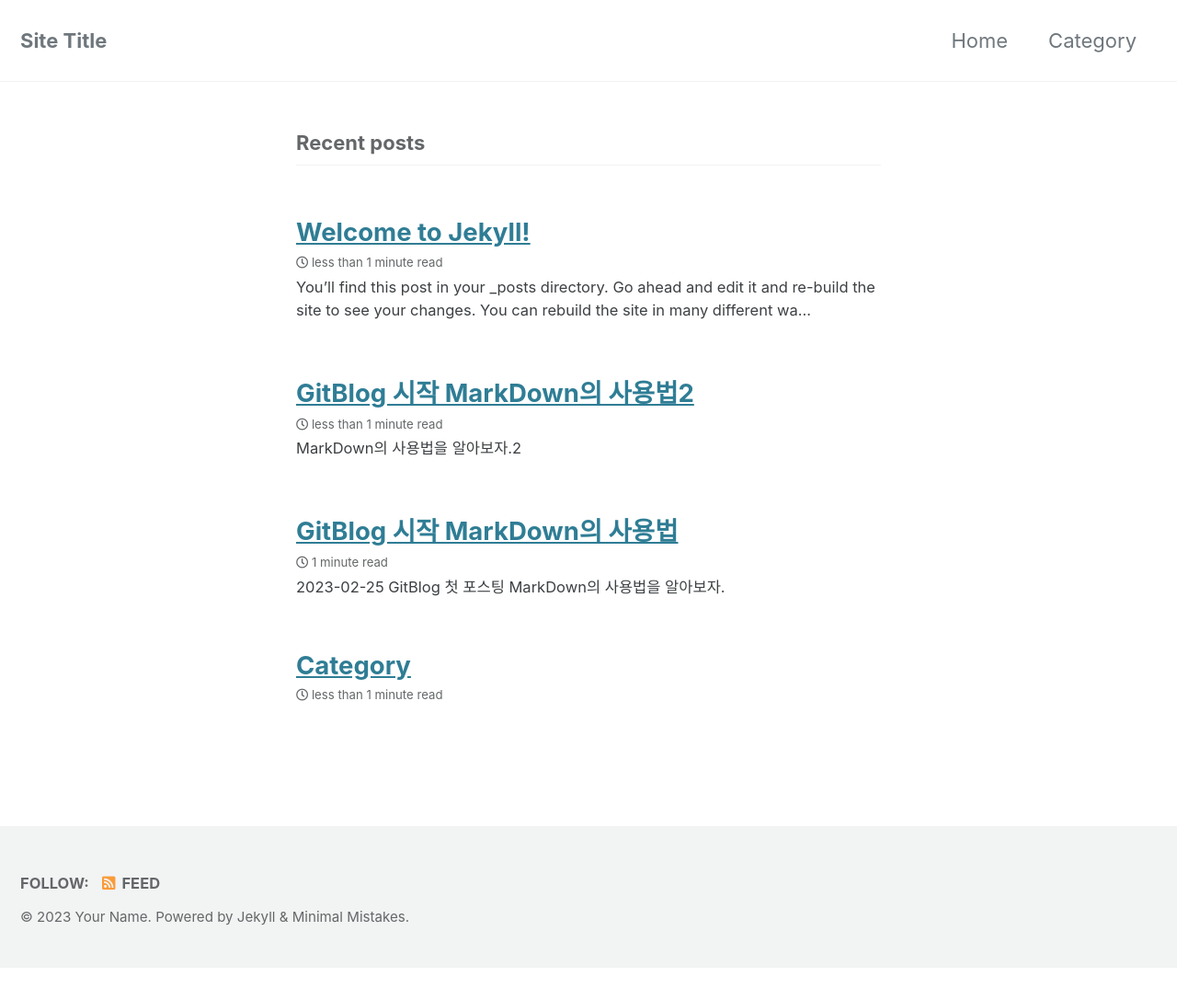
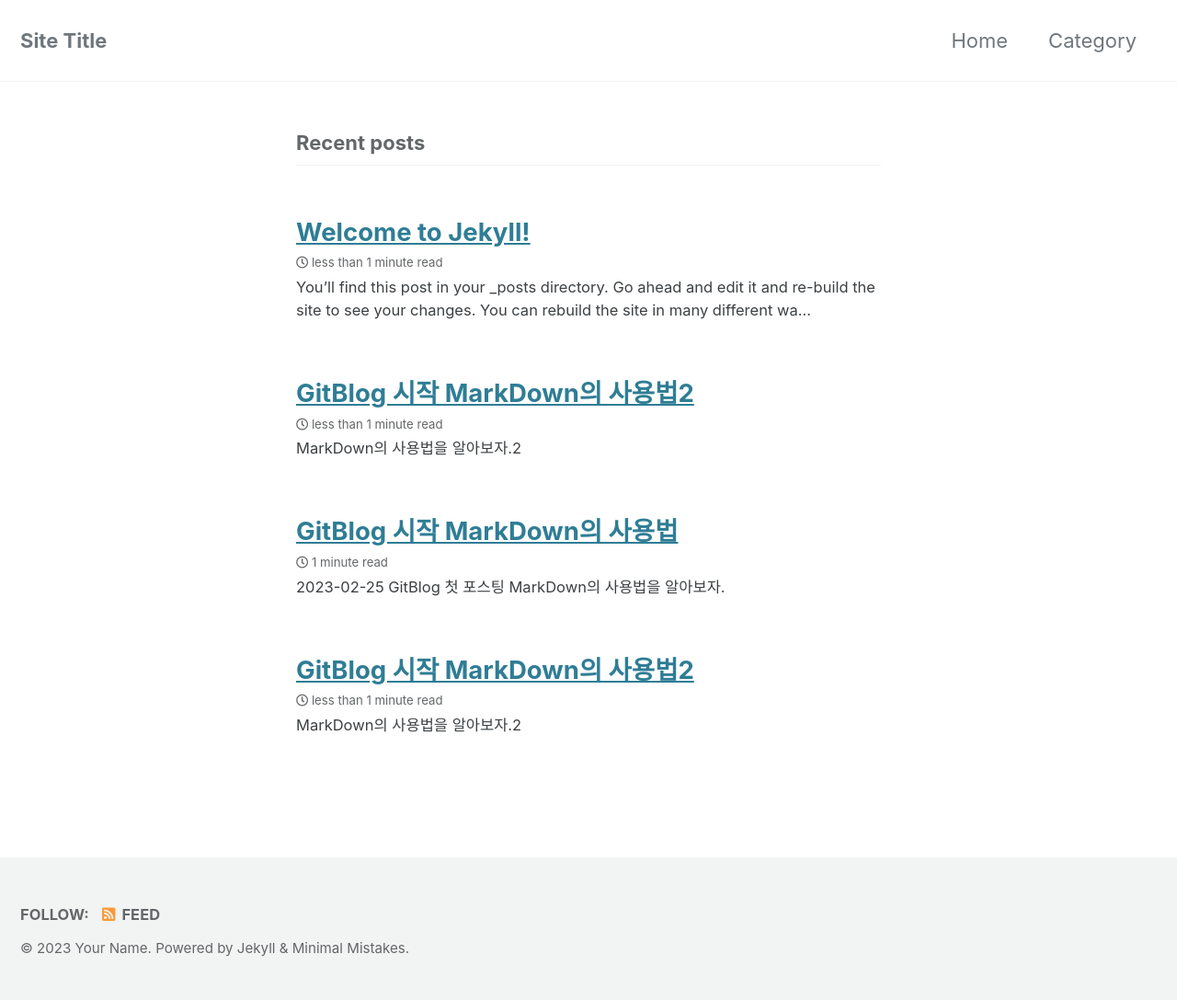
Before and after one commit to levell1/ioremove, a Jekyll site: the page built from index.markdown, in a window 1280 px wide. Shown: the whole page at 92% size. Built offline with Jekyll 4.4.1, drawn with Linux system fonts in a browser that asks for light colours; cached includes are drawn as plain includes; the list of posts is cut into pages by our own code; before the commit the page ends 1052 px from its top, so only the background shows below that.

Commit message:
2023-02-26 Update
markdown사용법

````diff
--- a/_includes/head.html
+++ b/_includes/head.html
@@ -3,7 +3,7 @@
 {% include seo.html %}
 
 {% unless site.atom_feed.hide %}
-  <link href="{% if site.atom_feed.path %}{{ site.atom_feed.path }}{% else %}{{ '/feed.xml' | relative_url }}{% endif %}" type="application/atom+xml" rel="alternate" title="{{ 1site.title }} Feed">
+  <link href="{% if site.atom_feed.path %}{{ site.atom_feed.path }}{% else %}{{ '/feed.xml' | relative_url }}{% endif %}" type="application/atom+xml" rel="alternate" title="{{ site.title }} Feed">
 {% endunless %}
 
 <!-- https://t.co/dKP3o1e -->
--- a/_posts/2023-02-25-Category.md
+++ b/_posts/2023-02-25-Category.md
@@ -0,0 +1,17 @@
+---
+title:  "GitBlog 시작 MarkDown의 사용법2"
+excerpt: "MarkDown의 사용법을 알아보자.2 "
+
+categories:
+  - Blog
+tags:
+  - [Blog, Github, Git, MarkDown]
+
+toc: true
+toc_sticky: true
+
+date: 2023-02-25
+last_modified_at: 2023-02-25
+---
+
+# MarkDwon 사용법 2
--- a/_posts/2023-02-25-First.md
+++ b/_posts/2023-02-25-First.md
@@ -191,6 +191,9 @@ System.out.println("Learn Unity");
 ***
 ---
 
+<br><br>
+* * *
+
 #   7. 텍스트 효과
 강조, 밑줄, 글색,
 ```
@@ -211,7 +214,63 @@ System.out.println("Learn Unity");
 <span style="color:skyblue">하늘색 글씨입니다.</span>
 <span style="color:skyblue">~~***<u>텍스트</u>***~~</span>
 
-#   8. 링크
+<br><br>
+* * *
+
+#   8.  테이블
+*   |와 -(3개이상)의 조합으로 테이블을 만들 수 있다.
+*   정렬
+    *   왼쪽 정렬 |:---|
+    *   오른쪽 정렬 |---:|
+    *   가운데 정렬 |:---:|
+
+```
+|**공부**|중요도|순위|
+|:---:|---:|---|
+|C#|⭐⭐⭐⭐⭐|1|
+|UnReal|⭐⭐⭐⭐|3|
+|Unity|⭐⭐⭐⭐⭐|2|
+```
+|**공부**|중요도|순위|
+|:---:|---:|---|
+|C#|⭐⭐⭐⭐⭐|1|
+|UnReal|⭐⭐⭐⭐|3|
+|Unity|⭐⭐⭐⭐⭐|2|
+
+<br><br>
+* * *
+
+#   9.내용 접기/펼치기)
+마크다운에선 지원하지 않고 HTML의 details 태그로 사용 가능하다. ```div markdown=”1”``` 은 jekyll에서 html사이에 markdown을 인식 하기 위한 코드이다.
+```
+<details>
+<summary>접기/펼치기</summary>
+<div markdown="1">
+ ⭐⭐⭐⭐ 깔깔 ⭐⭐⭐⭐
+</div>
+</details>
+```
+<details>
+<summary>접기/펼치기</summary>
+<div markdown="1">
+ ⭐⭐⭐⭐ 깔깔 ⭐⭐⭐⭐
+</div>
+</details>
+
+<br><br>
+* * *
+
+#   10.버튼
+```
+<a href="#" class="btn--success">Success Button</a>
+[Default Button](#){: .btn .btn--primary }
+```
+<a href="#" class="btn--success">Success Button</a>
+[Default Button](#){: .btn .btn--primary }
+
+
+
+#   11. 링크
 *   ### 링크, 페이지네 이동
 ```
 [구글](https://www.google.com)
@@ -219,9 +278,10 @@ System.out.println("Learn Unity");
 ```
 [구글 홈페이지](https://www.google.com)
 [네이버](https://www.naver.com)
+<br><br>
 
-*   ### 페이지네 문단
-```[설명어](문단의 주소)```
+*   ### 페이지네 문단이동
+형식 (```[설명어](문단의 주소)```)
 ```
 [3](#3-blockquote)
 ```
@@ -238,3 +298,6 @@ System.out.println("Learn Unity");
 [![image](이미지주소)(이동하려는 링크 주소)
 ```
 [![image](https://www.google.com/images/branding/googlelogo/2x/googlelogo_color_92x30dp.png)](https://www.google.com)
+
+<br><br>
+* * *
````
